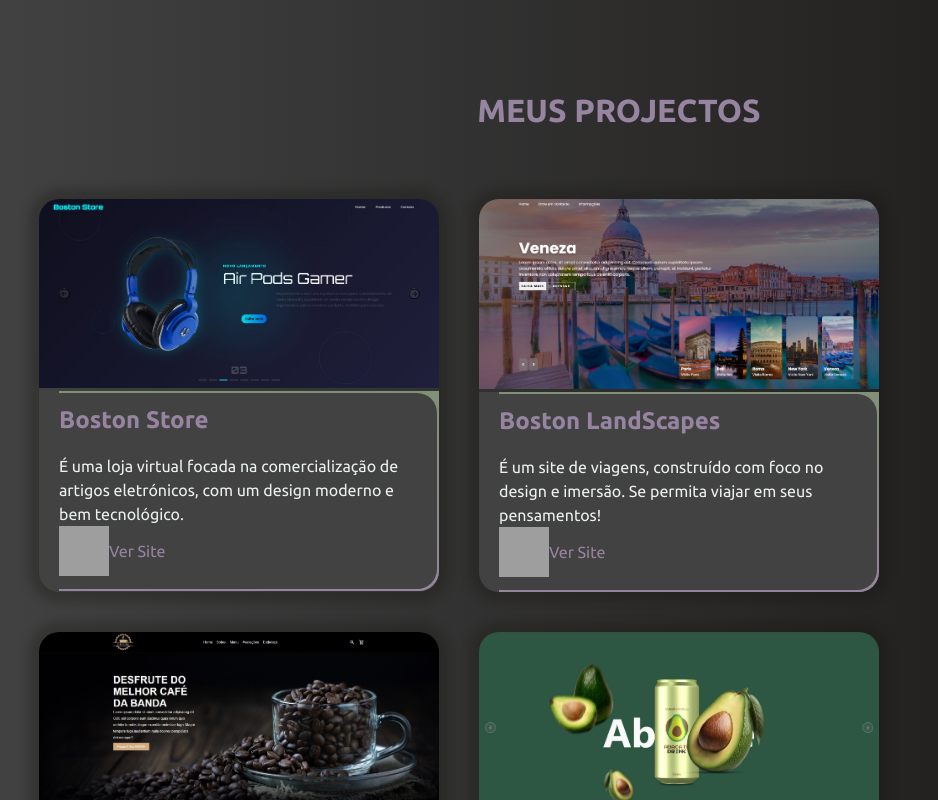
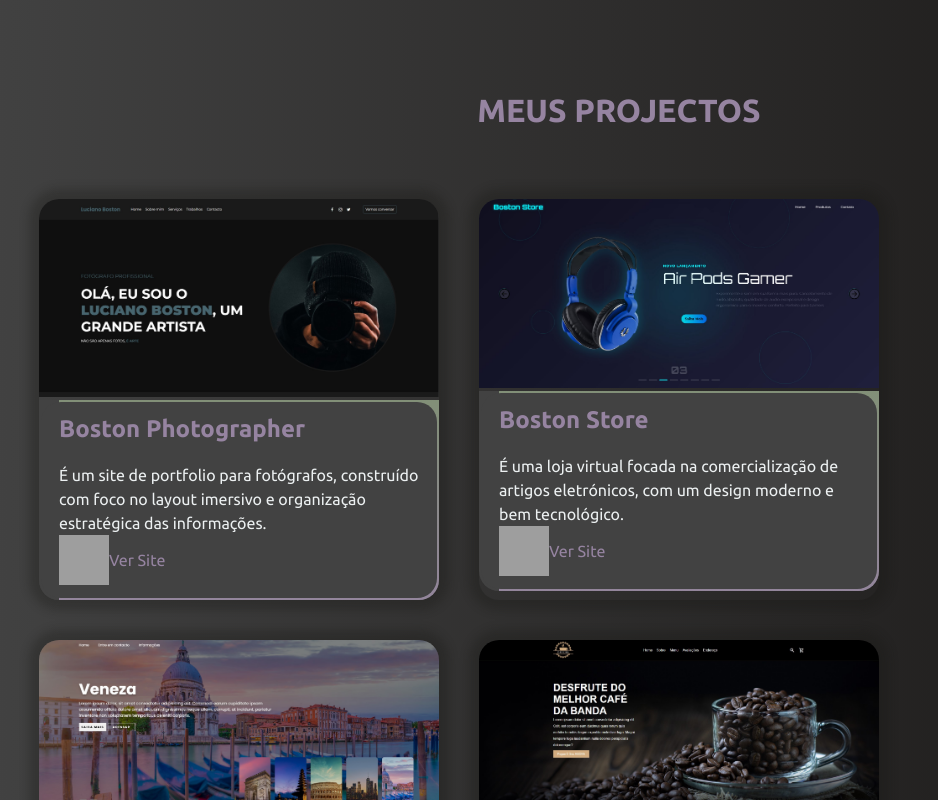
Before and after one commit to lucianobostonn/Luciano_Boston, a plain HTML site: page index.html in a window 1280 px wide. Shown: the part 698-1498 px from the top of the page, without its empty margins (21-959 px from the left). Drawn offline with nearby package versions, Linux system fonts and the light colour scheme; grey boxes are pictures that could not be loaded.

Commit message:
New Project

```diff
--- a/index.html
+++ b/index.html
@@ -76,6 +76,28 @@
         <h1 id="projetosH1">MEUS PROJECTOS</h1>
 
         <div id="projectContainer">
+
+          <div class="item">
+            <div class="img">
+              <a
+                href="https://boston-photographer.vercel.app/"
+                target="_blank"
+              >
+                <img src="IMG/BostonPhotographer.jpg" alt="" />
+              </a>
+            </div>
+
+            <div class="legenda">
+              <h2 id="toDoListH2">Boston Photographer</h2>
+              <p id="toDoListP">
+                É um site de portfolio para fotógrafos, construído com foco no layout imersivo e organização estratégica das informações.
+              </p>
+              <a href="https://boston-photographer.vercel.app/" target="_blank">
+                <div class="link" ><img width="50" height="50" src="https://img.icons8.com/ios/50/internet--v1.png" alt="internet--v1"/><span class="goSite">Ver Site</span></div>
+              </a>
+            </div>
+          </div>
+
           <div class="item">
             <div class="img">
               <a href="https://boston-store.vercel.app/" target="_blank">
```
Also changed, not shown: IMG/BostonPhotographer.jpg (added).
